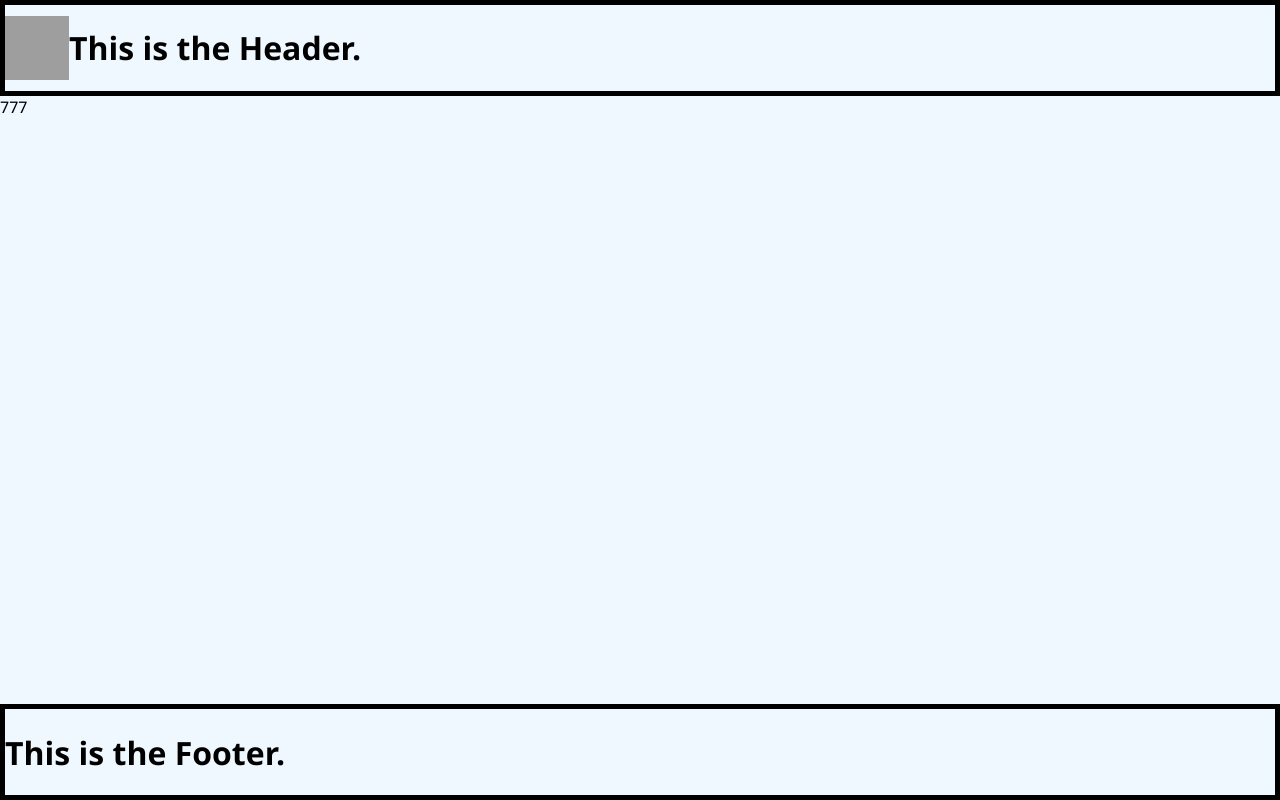
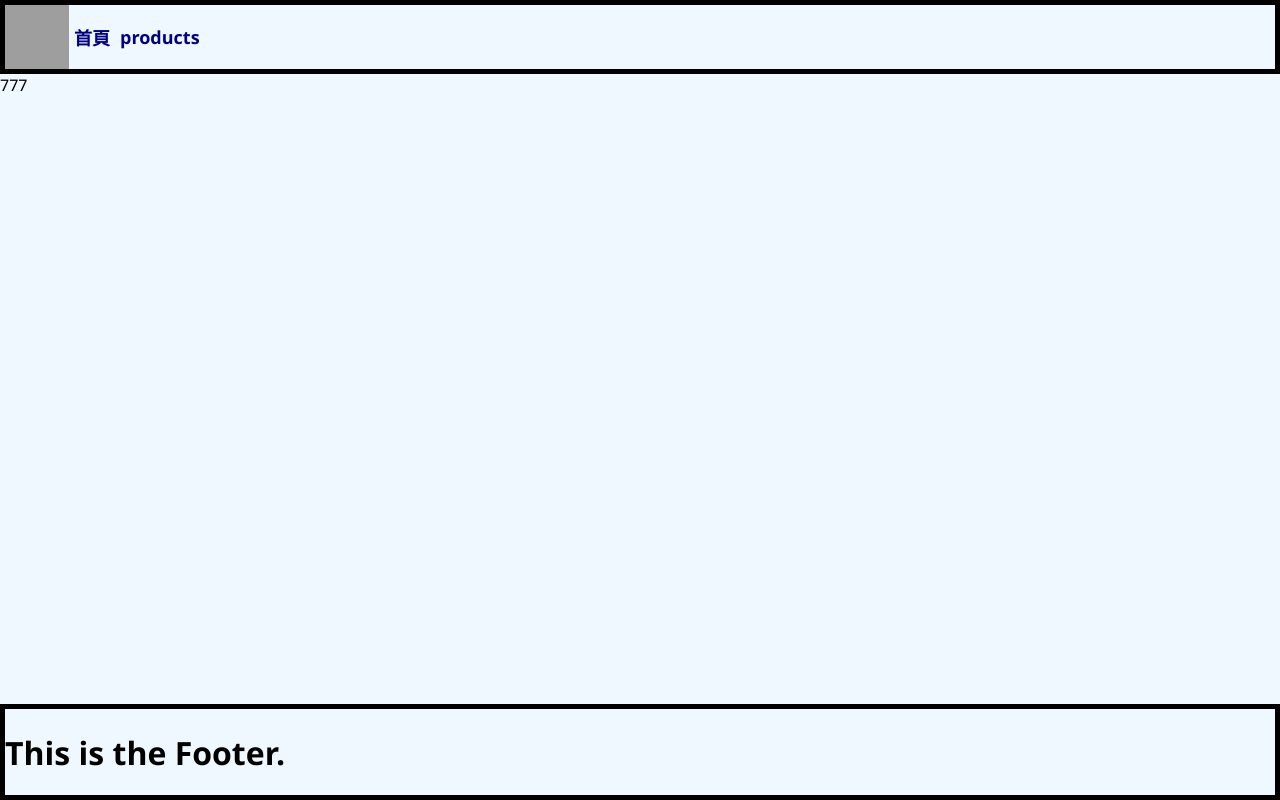
Before and after one commit to yc62897441/try_next2, a Next.js app: page / in a window 1280 px wide. Built offline with nearby package versions, Linux system fonts and the light colour scheme; grey boxes are pictures that could not be loaded.

Commit message:
使用 Link 建立 Header 中的 navs

```diff
--- a/components/Header.jsx
+++ b/components/Header.jsx
@@ -1,5 +1,6 @@
 import styled from 'styled-components'
 import Image from 'next/image'
+import Link from 'next/link'
 
 const HeaderWrapper = styled.header`
     display: flex;
@@ -7,6 +8,25 @@ const HeaderWrapper = styled.header`
     align-items: center;
     width: 100%;
     border: 5px solid black;
+`
+
+const LinksWrapper = styled.div`
+    display: flex;
+    flex-direction: row;
+    align-items: center;
+
+    a {
+        margin: 0 5px;
+        color: navy;
+        font-size: 18px;
+        font-weight: 600;
+        text-decoration: none;
+        cursor: pointer;
+
+        :hover {
+            text-decoration: underline;
+        }
+    }
 `
 
 export default function Header() {
@@ -18,7 +38,10 @@ export default function Header() {
                 height={64} // Desired size with correct aspect ratio
                 alt="Logo"
             />
-            <h1>This is the Header.</h1>
+            <LinksWrapper>
+                <Link href={'/'}>首頁</Link>
+                <Link href={'/products'}>products</Link>
+            </LinksWrapper>
         </HeaderWrapper>
     )
 }
```
